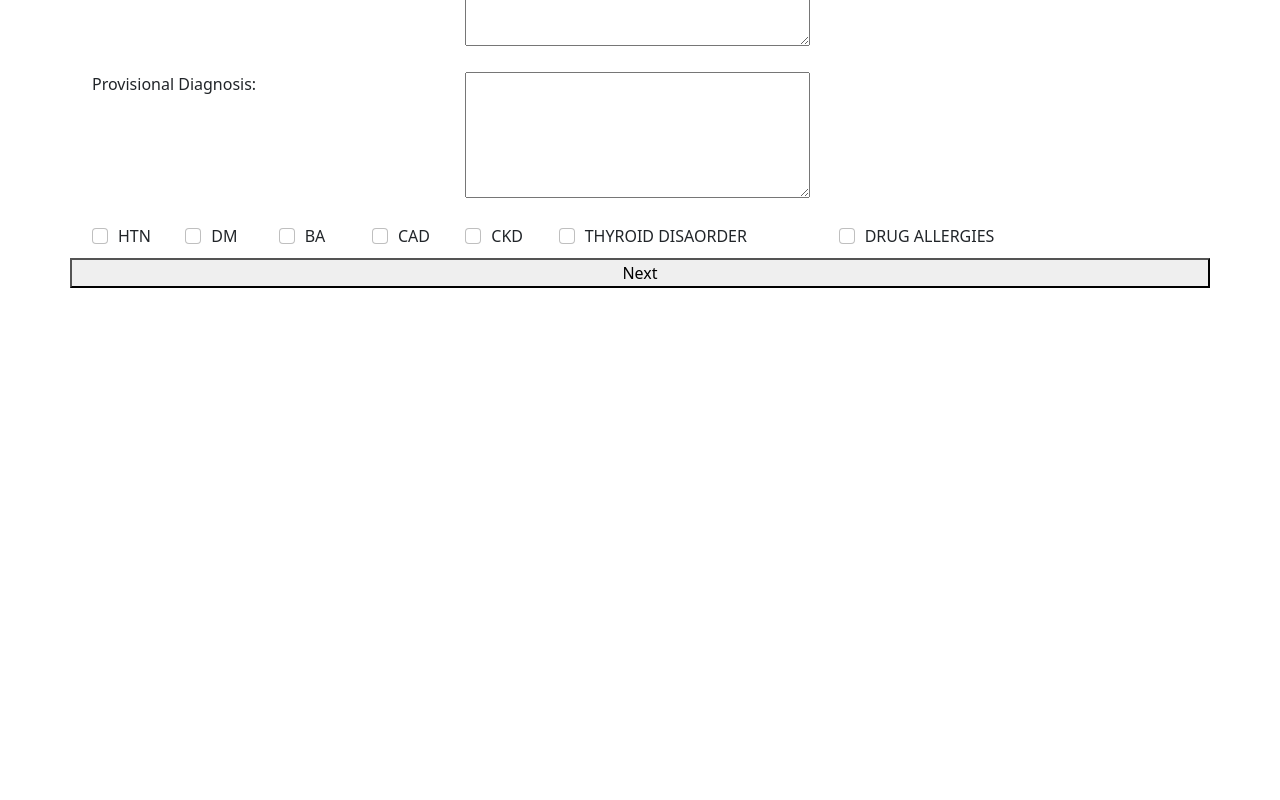
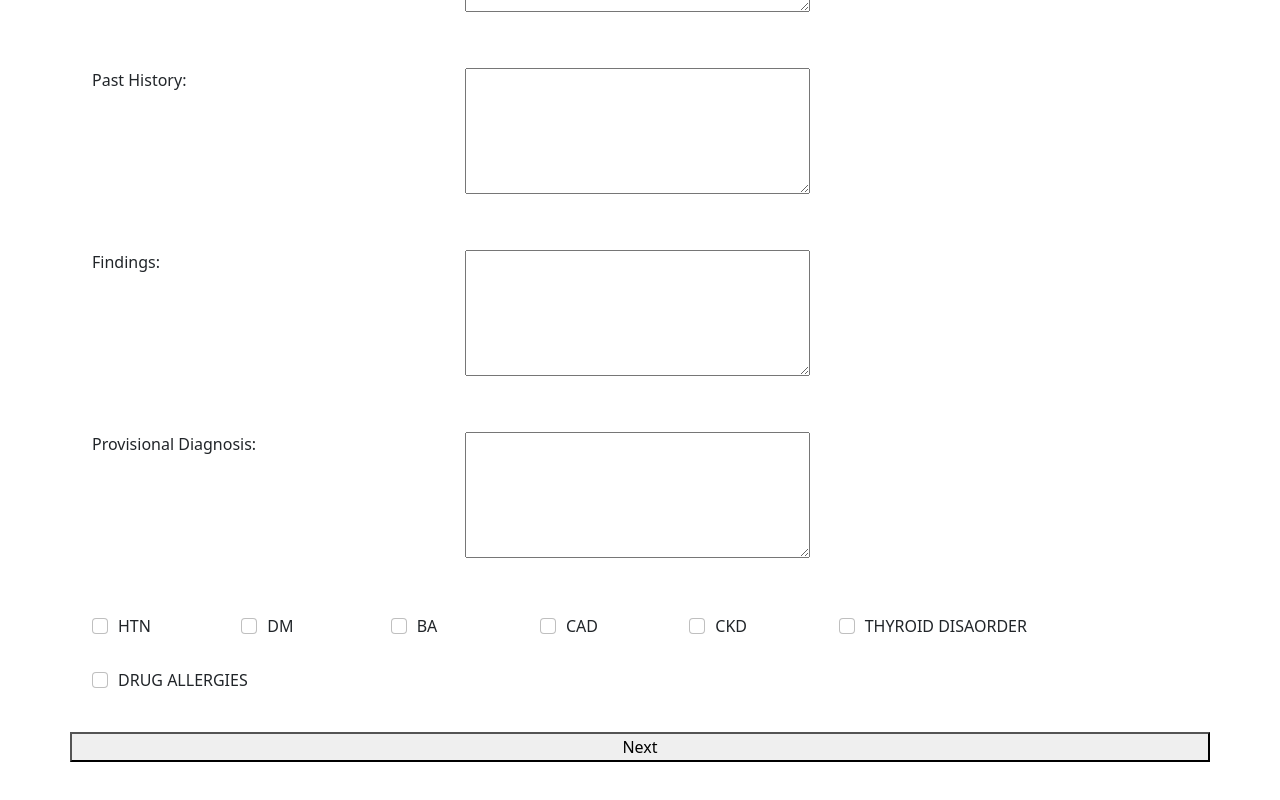
Before and after one commit to sandeepkamishetti/suksheama-prescription, a React (Create React App) app: page / in a window 1280 px wide. Shown: the part 854-1654 px from the top of the page. Before the commit the page ends 1162 px from the top, so only its background shows below. Built offline with nearby package versions, Linux system fonts and the light colour scheme.

Commit message:
Sandeep's CSS Changes

```diff
--- a/src/App.css
+++ b/src/App.css
@@ -184,3 +184,21 @@ input {
   margin-left: 140px;
   margin-top: 8px;
 }
+
+.col-5{ /*Sandeep's changes*/
+  width: 50.666667% !important;
+}
+
+.col-1{ /*Sandeep's changes*/
+  width: 13.333333% !important;
+}
+
+.col-2{ /*Sandeep's changes*/
+  width: 19.666667% !important;
+}
+
+.row>*{ /*Sandeep's changes*/
+  padding: 0x !important;
+  margin-top: -15px;
+  margin-bottom: 30px;
+}
--- a/src/letterHead.js
+++ b/src/letterHead.js
@@ -25,7 +25,7 @@ class LetterHead extends React.Component {
                         <div className="col-1 age">
                             {patientInfo ? patientInfo.age : ""}
                         </div>
-                        <div className="col-1 age">
+                        <div className="col-1 sex">
                             {patientInfo ? patientInfo.sex : ""}
                         </div>
                         <div className="col-1">
```
